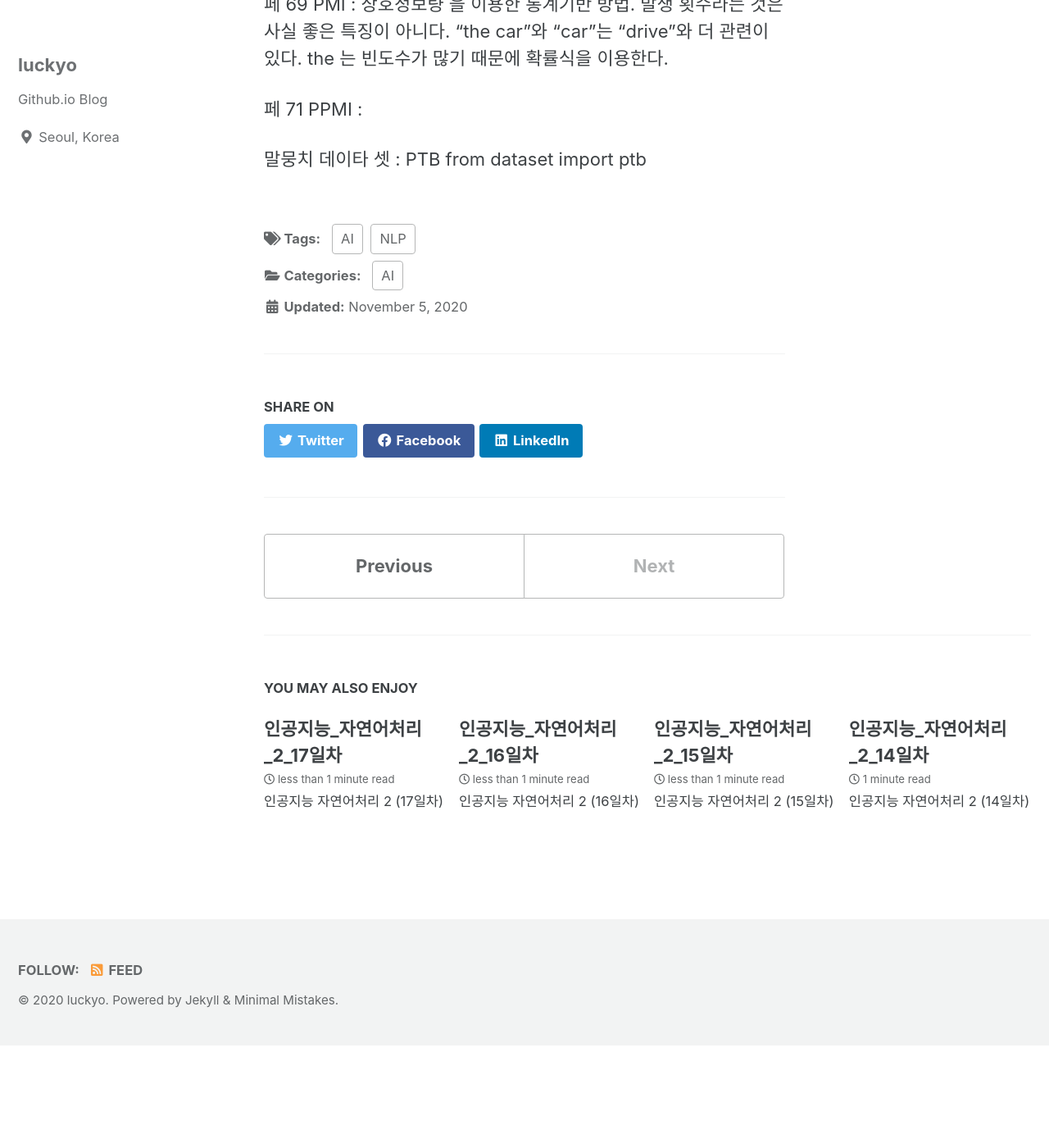
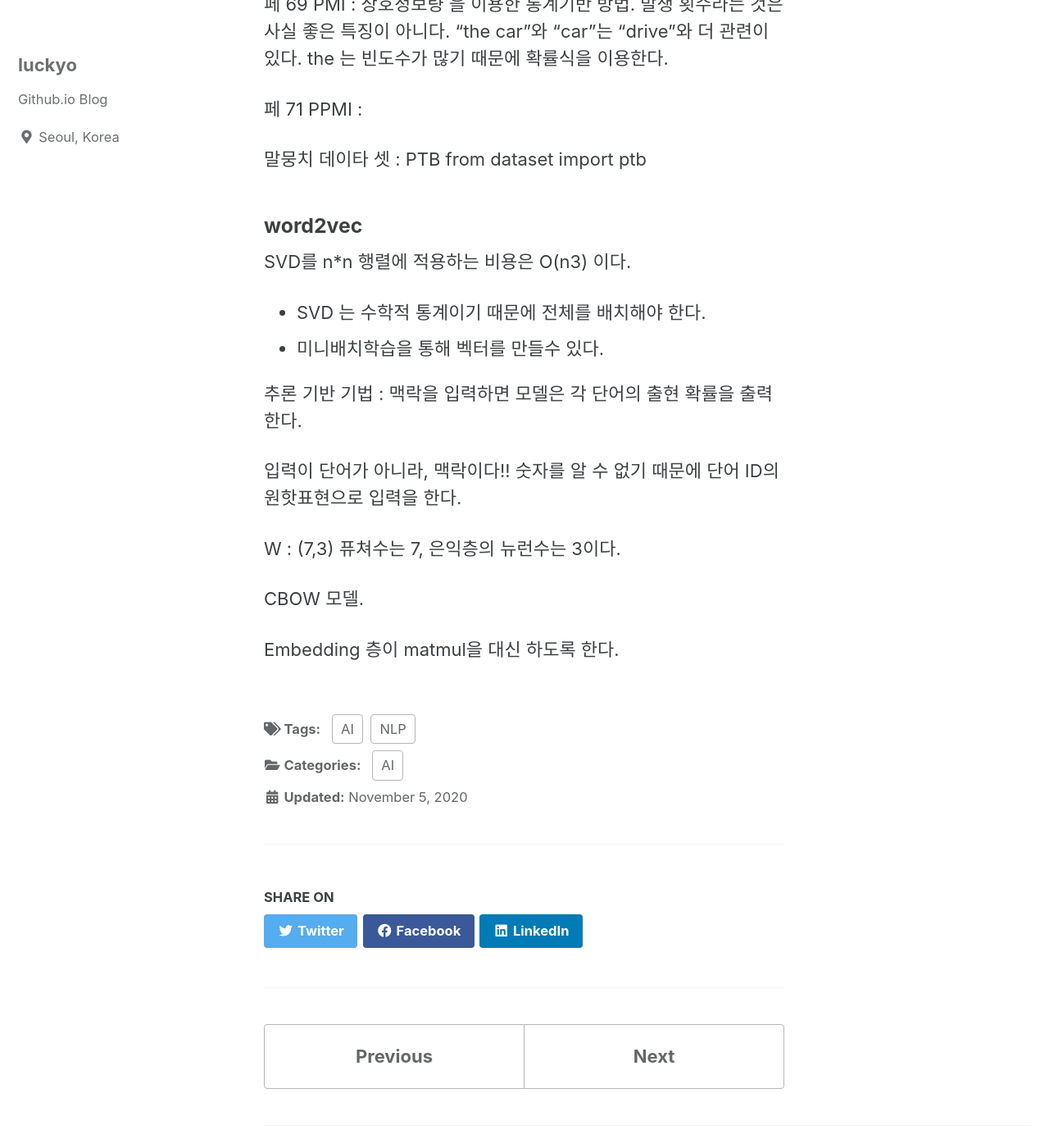
Before and after one commit to JinKyoYoung/jinkyoyoung.github.io, a Jekyll site: the page built from _posts/2020-11-05-post-19일차.md, in a window 1280 px wide and 1400 px high, scrolled down 817 px. Shown: the whole window at 82% size. Built offline with Jekyll 4.4.1, drawn with Linux system fonts in a browser that asks for light colours; cached includes are drawn as plain includes; before the commit the page ends 2092 px from its top, so only the background shows below that; some of the changed text lies outside the part shown.

Commit message:
add 22-d

```diff
--- a/_posts/2020-11-05-post-19일차.md
+++ b/_posts/2020-11-05-post-19일차.md
@@ -35,3 +35,20 @@ PPMI :
 
 말뭉치 데이타 셋 : PTB
 from dataset import ptb
+
+### word2vec
+
+SVD를 n*n 행렬에 적용하는 비용은 O(n3) 이다.
+- SVD 는 수학적 통계이기 때문에 전체를 배치해야 한다.
+- 미니배치학습을 통해 벡터를 만들수 있다.
+
+추론 기반 기법 : 맥락을 입력하면 모델은 각 단어의 출현 확률을 출력한다.
+
+입력이 단어가 아니라, 맥락이다!!
+숫자를 알 수 없기 때문에 단어 ID의 원핫표현으로 입력을 한다.
+
+W : (7,3) 퓨쳐수는 7, 은익층의 뉴런수는 3이다.
+
+CBOW 모델.
+
+Embedding 층이 matmul을 대신 하도록 한다.
```
Also changed, not shown: other parts of _posts/2020-11-05-post-19일차.md (+1 -1 lines), _posts/2020-11-10-post-22일차.md (added, +44 -0 lines).
